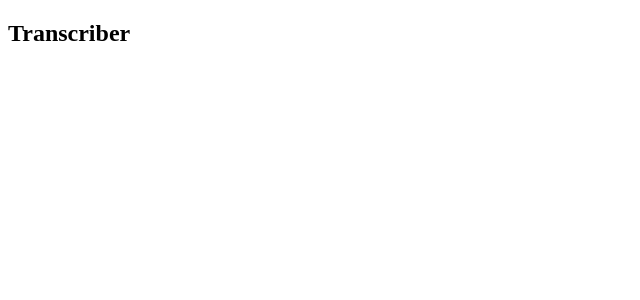
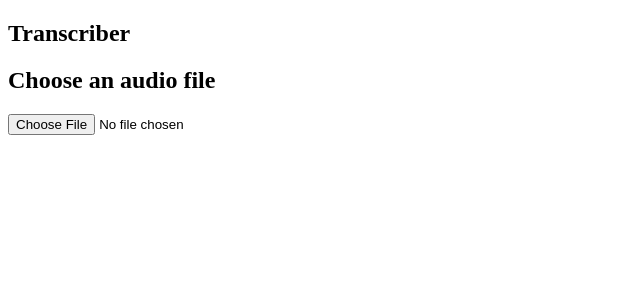
Before and after one commit to Snanney/transcriber_app, a React (Vite) app: page / in a window 1280 px wide. Shown: the top 300 px of the page, without its empty margins (0-640 px from the left). Built offline with nearby package versions, Linux system fonts and the light colour scheme.

Commit message:
milestone_1_commit

```diff
--- a/src/App.tsx
+++ b/src/App.tsx
@@ -1,5 +1,7 @@
 import { useState } from 'react'
+import { FilePicker } from './components/FilePicker'
 import './App.css'
+
 
 function App() {
 
@@ -10,6 +12,8 @@ function App() {
           <h1>Transcriber</h1>
         </div>
       </section>
+
+      <FilePicker />
     </>
   )
 }
--- a/src/components/FilePicker.tsx
+++ b/src/components/FilePicker.tsx
@@ -0,0 +1,10 @@
+// export makes funciton available to other files
+export function FilePicker() {
+    return (
+        // container, JSX must return one outer element and this lets us wrap multiple elements in a single container
+        <div>
+            <h2>Choose an audio file</h2>
+            <input type="file" accept=".mp3, .mp4, .wav" />
+        </div>
+    )
+}
```
Also changed, not shown: 1 other file (tests, documents, lock files or other folders).
